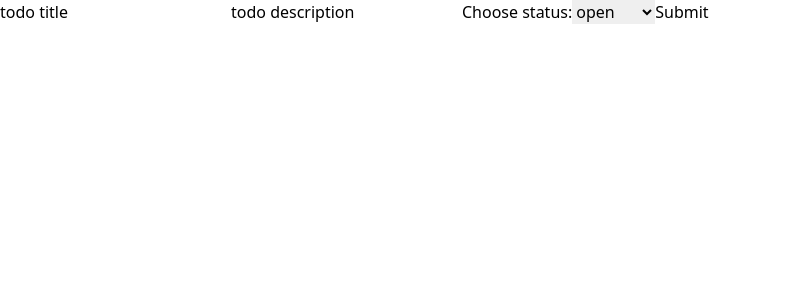
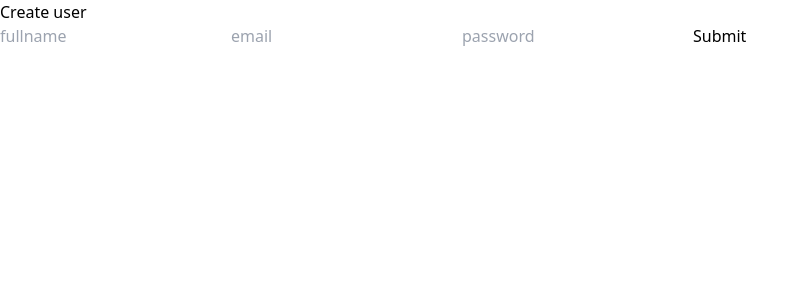
Before and after one commit to naskar-akash/New-Todo-App, a React (Vite) app in the folder client/: page / in a window 1280 px wide. Shown: the top 300 px of the page, without its empty margins (0-809 px from the left). Built offline with nearby package versions, Linux system fonts and the light colour scheme.

Commit message:
improving user registrationn form

```diff
--- a/client/src/App.jsx
+++ b/client/src/App.jsx
@@ -5,37 +5,57 @@ function App() {
   const {
     register,
     handleSubmit,
-    formState: { errors },
+    formState: { errors, isSubmitting },
   } = useForm();
-  const onSubmit = (data) => console.log(data);
+
+  //delay function
+  const delay = (d) => {
+    return new Promise((resolve, reject) => {
+      setTimeout(() => {
+        resolve()
+      }, d*1000);
+    })
+  };
+
+  //submitting
+  const onSubmit = async (data) => {
+    await delay(2);
+    console.log(data);
+  };
 
   return (
-    <div>
+    <div className="flex flex-col">
+      {isSubmitting?<div className="text-xl mx-3 my-2">Creating user...</div>:<div className="text-xl mx-3 my-2">Create user</div>}
+
       <form
         className="flex flex-col gap-5 w-2/3 justify-center mt-10 font-serif"
         onSubmit={handleSubmit(onSubmit)}
       >
         <input
           className="bg-zinc-300 px-3 py-2 mx-3 rounded-md"
-          defaultValue="todo title"
-          {...register("todoTitle")}
+          placeholder="fullname"
+          {...register("fullname", {required: {value: true, message: "This field is required"}})}
+          type="text"
         />
+        {errors.fullname && <div className="text-red-500 text-sm mt-2">{errors.fullname.message}</div> }
         <input
           className="bg-zinc-300 px-3 py-2 mx-3 rounded-md"
-          defaultValue="todo description"
-          {...register("todoDesc")}
+          placeholder="email"
+          {...register("email", {required: {value: true, message: "This field is required"}})}
+          type="email"
         />
-        <label className="text-lg mx-3">Choose status:</label>
-        <select className="bg-zinc-300 px-3 py-2 mx-3 rounded-md" {...register("status")}>
-        <option value="open">open</option>
-        <option value="ongoing">ongoing</option>
-        <option value="done">done</option>
-        <option value="unseen">unseen</option>
-      </select>
-
+        {errors.email && <div className="text-red-500 text-sm mt-2">{errors.email.message}</div> }
         <input
-          className="bg-blue-500 text-white px-3 py-2 mx-3 text-sm rounded-md"
+          className="bg-zinc-300 px-3 py-2 mx-3 rounded-md"
+          placeholder="password"
+          {...register("password", {required: {value: true, message: "This field is required"}, minLength: {value: 8, message: "Password should contain minimum 8 characters"}})}
+          type="password"
+        />
+        {errors.password && <div className="text-red-500 text-sm mt-2">{errors.password.message}</div> }
+        <input
+          className="bg-blue-500 text-white px-3 py-2 mx-3 text-sm rounded-md disabled:bg-blue-300 disabled:cursor-not-allowed"
           type="submit"
+          disabled={isSubmitting}
         />
       </form>
     </div>
```
